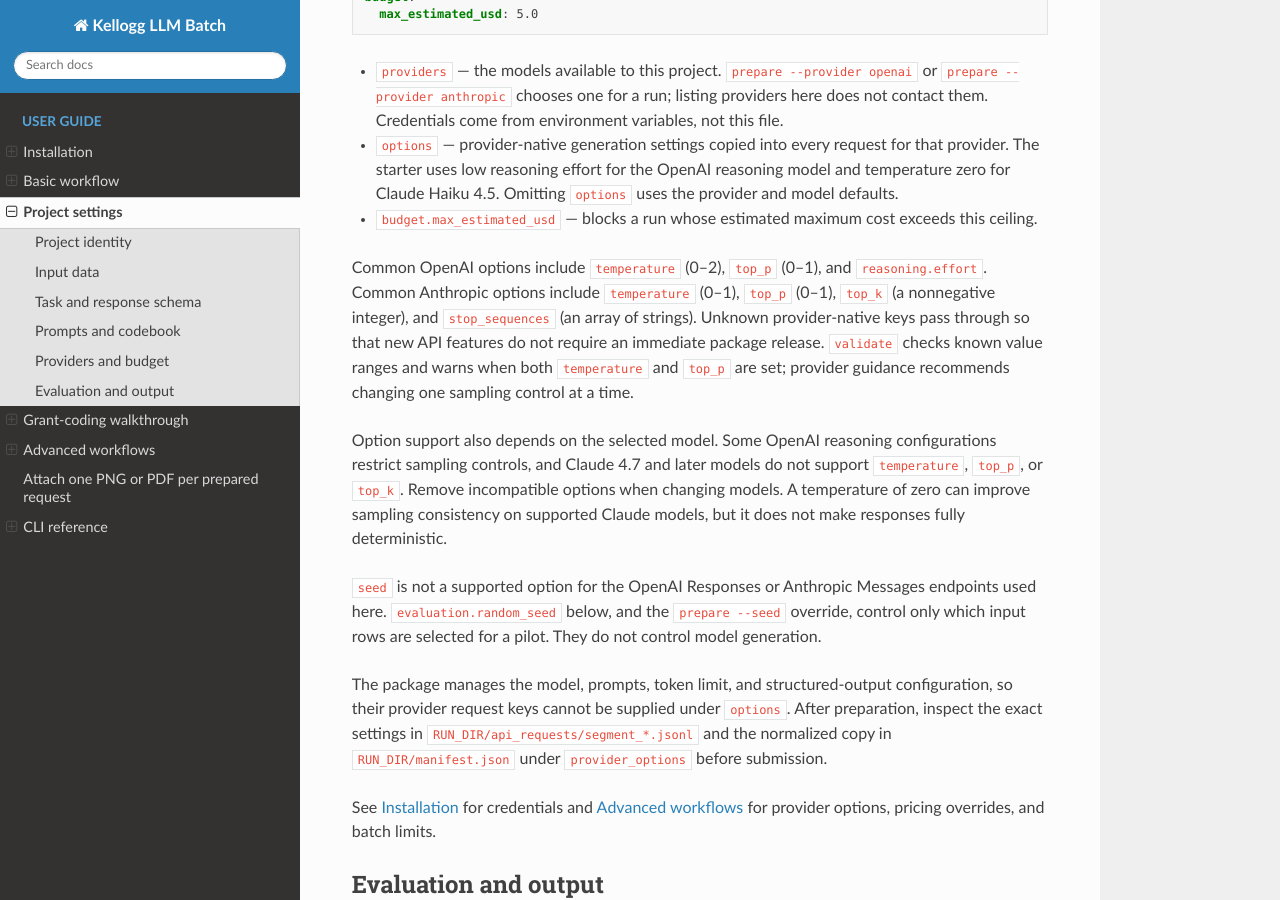
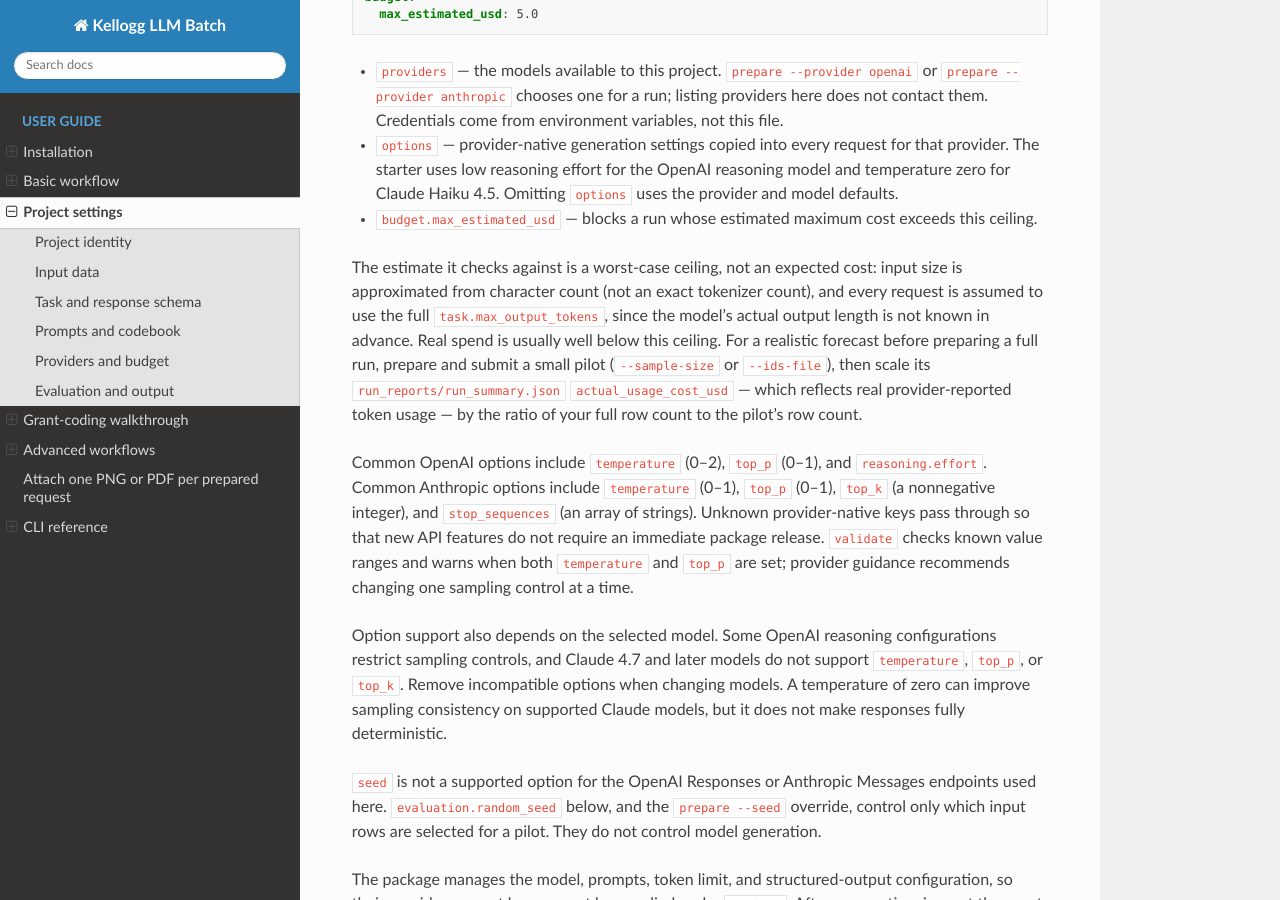
Before and after one commit to rs-kellogg/llm-batch_pipeline, a Sphinx documentation site: the page built from docs/project_settings.rst, in a window 1280 px wide and 900 px high, scrolled down 2564 px. Built offline with Sphinx 7.4.7 and the Read the Docs theme 3.1.0, drawn with Linux system fonts in a browser that asks for light colours.

Commit message:
update pricing estimate explanation

```diff
--- a/docs/project_settings.rst
+++ b/docs/project_settings.rst
@@ -146,6 +146,17 @@ Providers and budget
 * ``budget.max_estimated_usd`` — blocks a run whose estimated maximum cost
   exceeds this ceiling.
 
+The estimate it checks against is a worst-case ceiling, not an expected
+cost: input size is approximated from character count (not an exact
+tokenizer count), and every request is assumed to use the full
+``task.max_output_tokens``, since the model's actual output length is not
+known in advance. Real spend is usually well below this ceiling. For a
+realistic forecast before preparing a full run, prepare and submit a small
+pilot (``--sample-size`` or ``--ids-file``), then scale its
+``run_reports/run_summary.json`` ``actual_usage_cost_usd`` — which reflects
+real provider-reported token usage — by the ratio of your full row count to
+the pilot's row count.
+
 Common OpenAI options include ``temperature`` (0–2), ``top_p`` (0–1), and
 ``reasoning.effort``. Common Anthropic options include ``temperature`` (0–1),
 ``top_p`` (0–1), ``top_k`` (a nonnegative integer), and ``stop_sequences`` (an
```
Also changed, not shown: 1 other file.
